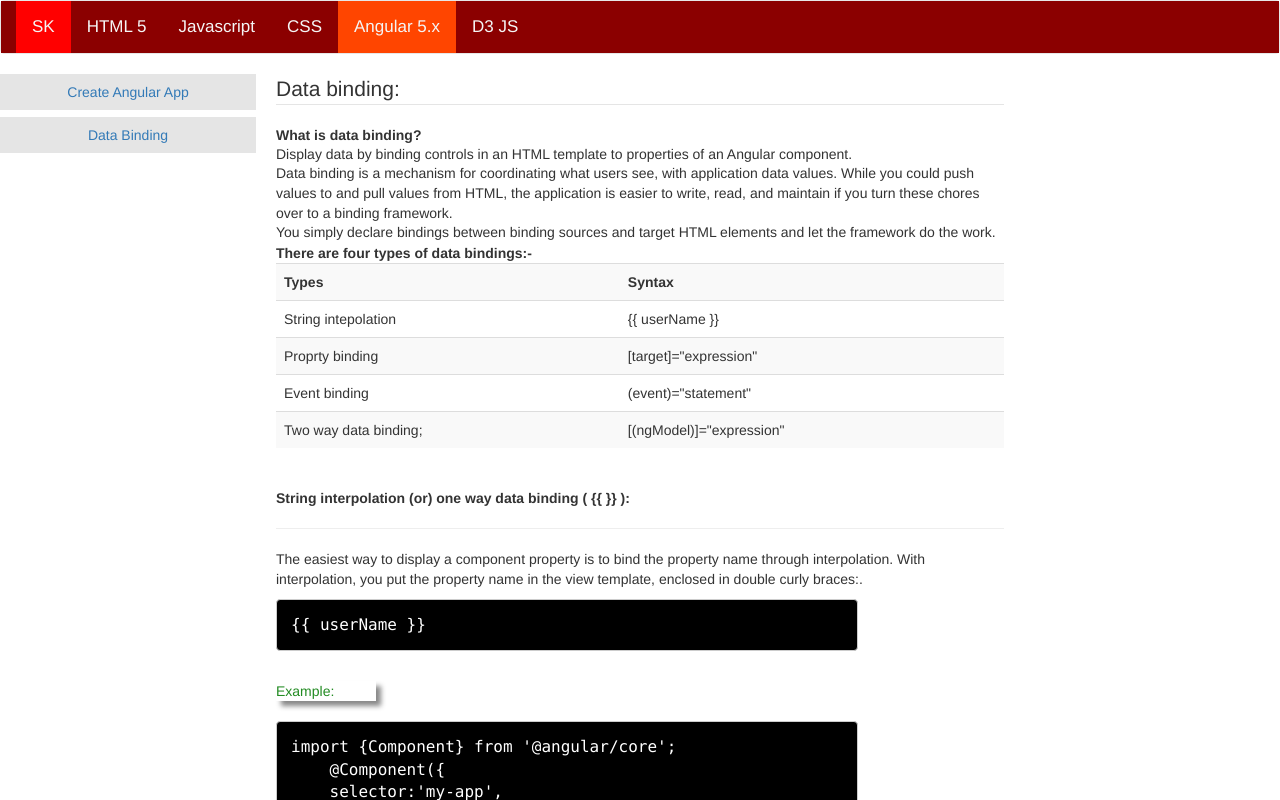
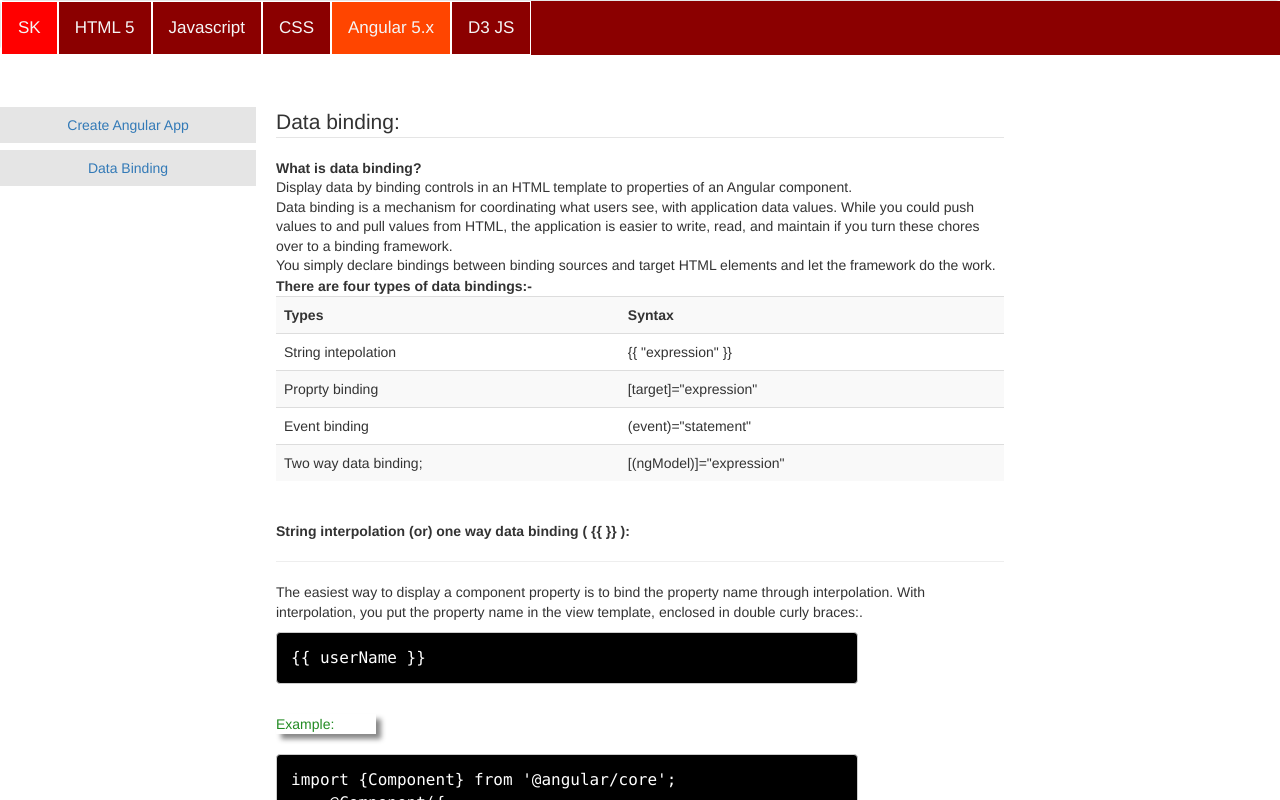
Before and after one commit to manivelarjunan/uidevelopment, an Angular app: page /Angular/DataBinding in a window 1280 px wide. Shown: the top 800 px of the page. Built offline with nearby package versions, Linux system fonts and the light colour scheme.

Commit message:
Added fixed header and header CSS changes

```diff
--- a/package.json
+++ b/package.json
@@ -29,7 +29,7 @@
   "devDependencies": {
     "@angular/compiler-cli": "^2.3.1",
     "@types/jasmine": "2.5.38",
-    "@types/node": "^6.0.42",
+    "@types/node": "^6.0.92",
     "angular-cli": "1.0.0-beta.28.3",
     "codelyzer": "~2.0.0-beta.1",
     "jasmine-core": "2.5.2",
--- a/src/app/angularpage/angular-page-component/angular-page-component.component.html
+++ b/src/app/angularpage/angular-page-component/angular-page-component.component.html
@@ -1,4 +1,4 @@
-<div style="overflow:auto">
+<div>
   <div class="menu">
 
     <div class="menuitem" routerLinkActive="active"
--- a/src/app/angularpage/angular-page-component/data-binding/data-binding.component.html
+++ b/src/app/angularpage/angular-page-component/data-binding/data-binding.component.html
@@ -21,7 +21,7 @@
             <td>
               String intepolation
             </td>
-            <td>{{'{{'}} userName {{'}'}}{{'}'}}</td>
+            <td>{{'{{'}} "expression" {{'}'}}{{'}'}}</td>
           </tr>
           <tr>
             <td>
--- a/src/app/app.component.html
+++ b/src/app/app.component.html
@@ -34,6 +34,6 @@
     <!--Container ends here-->
   </nav>
 
-<div>
+<div class="bodyContent">
   <router-outlet></router-outlet>
 </div>
--- a/src/app/csspage/css-page-component/css-page-component.component.html
+++ b/src/app/csspage/css-page-component/css-page-component.component.html
@@ -1,4 +1,4 @@
-<div style="overflow:auto">
+<div>
   <div class="menu">
     <div class="menuitem">CSS</div>
   </div>
--- a/src/app/d3page/d3-page-component/d3-page-component.component.html
+++ b/src/app/d3page/d3-page-component/d3-page-component.component.html
@@ -1,4 +1,4 @@
-<div style="overflow:auto">
+<div>
   <div class="menu">
     <div class="menuitem">Bar chart</div>
   </div>
--- a/src/app/home/homepage/homepage.component.html
+++ b/src/app/home/homepage/homepage.component.html
@@ -1,4 +1,4 @@
-<div style="overflow:auto">
+<div>
 
 
   <div class="main">
--- a/src/app/htmlpage/html-component/html-component.component.html
+++ b/src/app/htmlpage/html-component/html-component.component.html
@@ -1,4 +1,4 @@
-<div style="overflow:auto">
+<div>
   <div class="menu">
 
     <div class="menuitem" routerLinkActive="active"
--- a/src/app/javascriptpage/javascript-page-component/javascript-page-component.component.ts
+++ b/src/app/javascriptpage/javascript-page-component/javascript-page-component.component.ts
@@ -1,4 +1,5 @@
 import { Component, OnInit } from '@angular/core';
+
 
 @Component({
   selector: 'app-javascript-page-component',
@@ -7,9 +8,11 @@ import { Component, OnInit } from '@angular/core';
 })
 export class JavascriptPageComponentComponent implements OnInit {
 
+
   constructor() { }
 
   ngOnInit() {
+
   }
 
 }
--- a/src/styles.css
+++ b/src/styles.css
@@ -10,6 +10,11 @@ ul {
   margin: 0;
   padding: 0;
   overflow: hidden;
+}
+
+.bodyContent {
+  overflow: auto;
+  margin-top: 57px
 }
 
 li {
@@ -34,6 +39,9 @@ li {
 }
 .container-fluid {
   background-color: darkred;
+  position: fixed;
+  padding-left: 0px;
+  width: 100%;
 }
 
 .navbar-default .navbar-nav > li > a {
@@ -50,6 +58,7 @@ li {
   color: #f5f5f5;
   text-align: center;
   padding: 14px 16px;
+  border: 0.2px solid white;
   text-decoration: none;
   font-size: 17px;
 }
@@ -117,4 +126,7 @@ pre {
   .menu, .main, .right {
     width: 100%;
   }
+  .menu{
+    max-height: 5%;
+  }
 }
```
Also changed, not shown: 1 other file (tests, documents, lock files or other folders).
